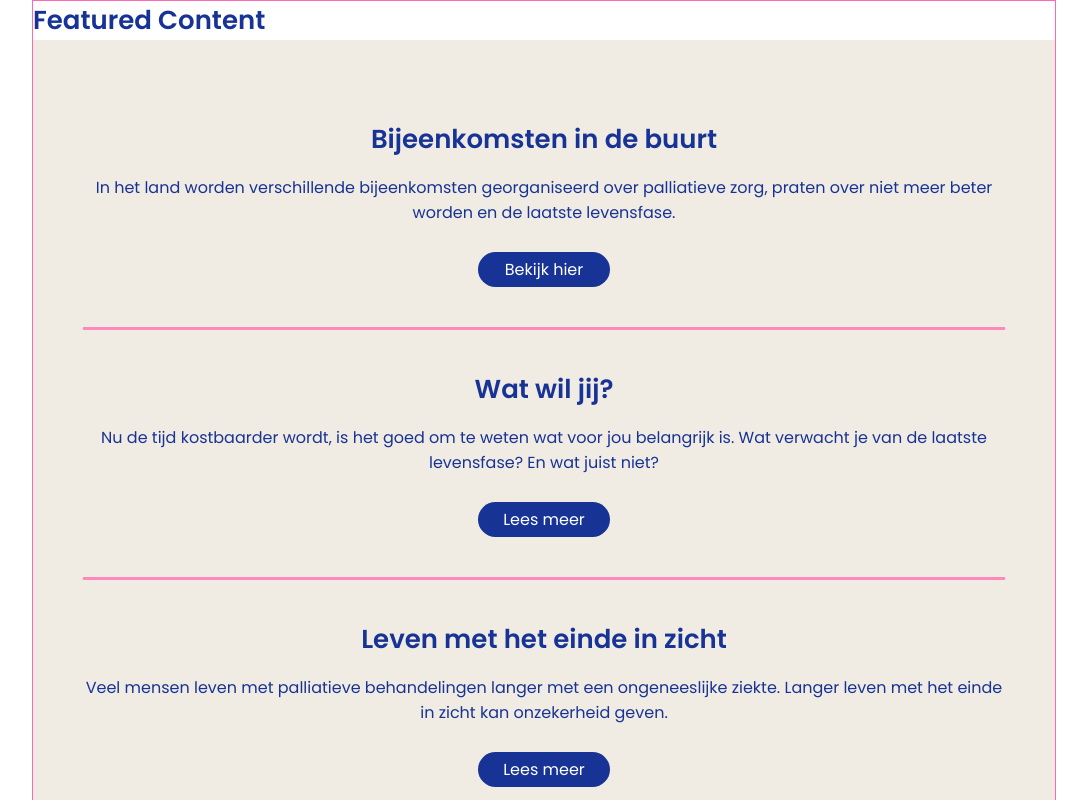
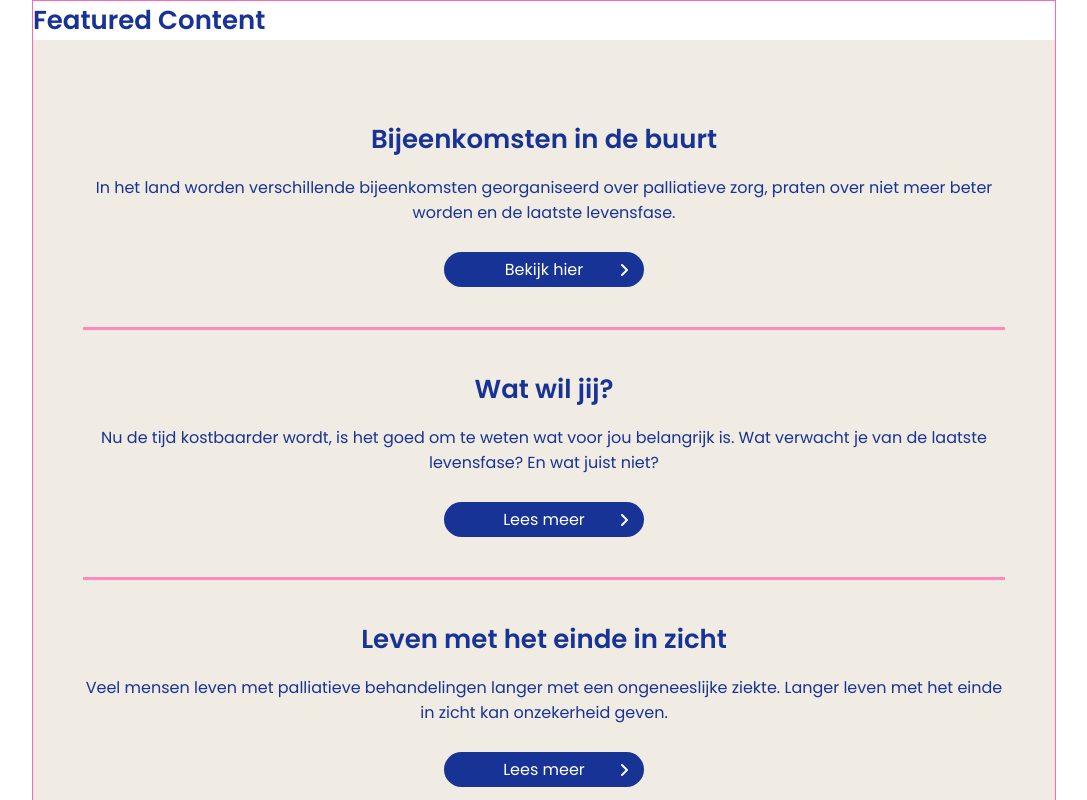
Before and after one commit to rickvandesande/overpalliatievezorg-mobiele-componenten, a plain HTML site: page index.html in a window 1280 px wide. Shown: the top 800 px of the page, without its empty margins (96-1183 px from the left). Drawn offline with Linux system fonts and the light colour scheme.

Commit message:
fix mobile block

```diff
--- a/index.html
+++ b/index.html
@@ -10,6 +10,7 @@
     <link
         href="https://fonts.googleapis.com/css2?family=Poppins:ital,wght@0,100;0,200;0,300;0,400;0,500;0,600;0,700;0,800;0,900;1,100;1,200;1,300;1,400;1,500;1,600;1,700;1,800;1,900&display=swap"
         rel="stylesheet">
+        <script src="https://kit.fontawesome.com/c383ded0b9.js" crossorigin="anonymous"></script>
 </head>
 <body>
     <div class="container">
@@ -69,7 +70,7 @@
                 <p class="text text--large">Sterven hoort bij het leven. En iedereen doet het op zijn of haar
                     eigen manier. Maar sommige dingen horen er bijna altijd bij. Hier lees je hoe sterven gaat
                     en wat vaak gebeurt in de laatste dagen van het leven.</p>
-                <a href="/" class="button--transparent button--link">Lees meer</a>
+                <a href="/" class="button">Lees meer</a>
             </div>
         </div>
     </div>
--- a/style.css
+++ b/style.css
@@ -58,8 +58,18 @@ body {
     height: 35px;
     line-height: 35px;
     width: fit-content;
-    min-width: 132px;
+    min-width: 200px;
     margin: 27px auto 0;
+    position: relative;
+}
+.button::after {
+    font-family: "Font Awesome 5 Free";
+    font-weight: 900;
+    content: "\f105";
+    position: absolute;
+    right: 15px;
+    top: 50%;
+    transform: translate(0, -50%);
 }
 .blue {
     background-color: var(--secondary-color-300);
@@ -106,6 +116,7 @@ body {
     background-size: cover;
     background-position: top;
     margin-top: -30%;
+    margin-bottom: 20px;
 }
 
 .image-left-text-right {
```
